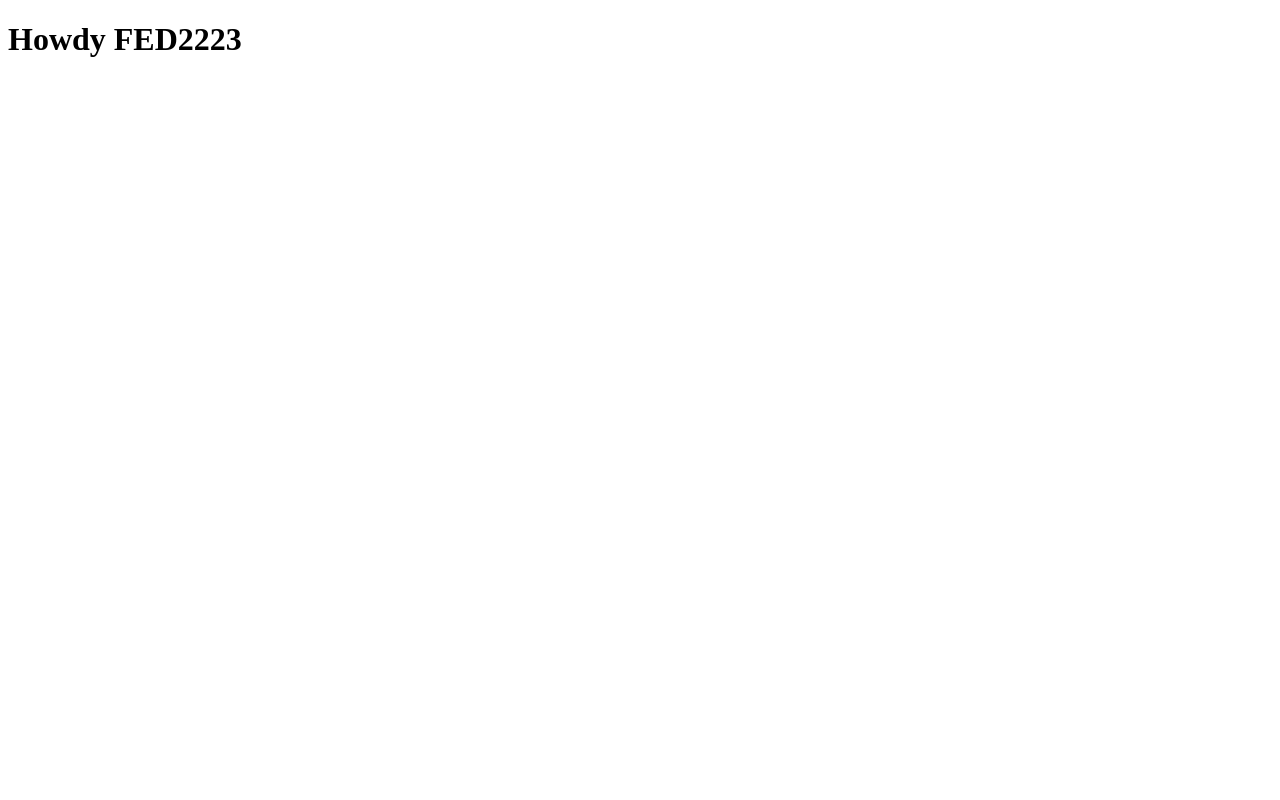
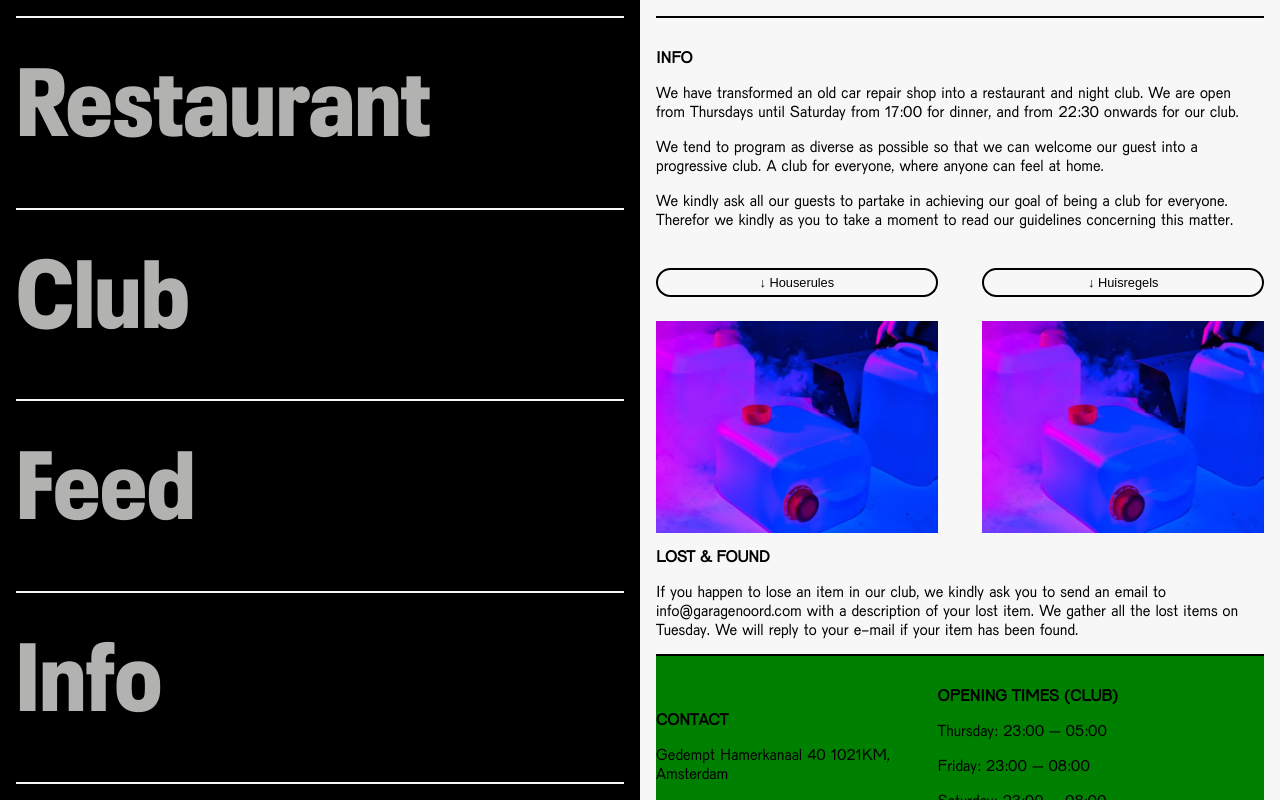
Before and after one commit to maurodelangen/FrontEndSanne, a plain HTML site: page index.html in a window 1280 px wide. Drawn offline with Linux system fonts and the light colour scheme.

Commit message:
Add files via upload

```diff
--- a/index.html
+++ b/index.html
@@ -1,19 +1,108 @@
 <!doctype html>
-<html lang="nl">
+<html lang="en">
 
 <head>
 	<meta charset="UTF-8">
-	<meta name="author" content="jouw naam">
+	<meta name="author" content="Mauro de Langen">
 	<meta name="viewport" content="width=device-width, initial-scale=1">
 
-	<title>Howdy FED2223</title>
-
+	<title>Garage Noord</title>
+	<link href="styles/info.css" rel="stylesheet">
 	<link href="styles/style.css" rel="stylesheet">
 	<link rel="icon" type="image/svg+xml" href="images/favicon.svg">
 </head>
 
 <body>
-	<h1>Howdy FED2223</h1>
+	<header>
+		<nav>
+			<ul>
+				<li><a href="#">Restaurant</a>
+				</li>
+				<li><a href="club.html">Club</a>
+				</li>
+				<li><a href="#">Feed</a>
+				</li>
+				<li><a href="index.html">Info</a>
+				</li>
+			</ul>
+		</nav>
+
+	</header>
+
+	<main>
+
+
+		<!--		<div class="marquee-wrapper">
+			<div class="marquee"><span>Garage Noord / Garage Noord / Garage Noord / Garage Noord / &nbsp;<span>
+			</div>
+			<div class="marquee2"><span>Garage Noord / Garage Noord / Garage Noord / Garage Noord / &nbsp;<span>
+			</div>
+		</div>
+ -->
+
+		<section>
+			<h2>Info</h2>
+			<p>We have transformed an old car repair shop into a restaurant and night club. We are open from Thursdays until Saturday from 17:00 for dinner, and from 22:30 onwards for our club. </p>
+			<p> We tend to program as diverse as possible so that we can welcome our guest into a progressive club. A club for everyone, where anyone can feel at home. </p>
+			<p> We kindly ask all our guests to partake in achieving our goal of being a club for everyone. Therefor we kindly as you to take a moment to read our guidelines concerning this matter. </p>
+			<div>
+				<a href="#"><button>↓ Houserules</button></a>
+				<a href="#"><button>↓ Huisregels</button></a>
+			</div>
+
+
+
+			<div>
+				<!-- images illustratief dus andere tag voor reader? -->
+				<img src="images/photo.avif" alt="">
+				<img src="images/photo.avif" alt="">
+			</div>
+
+			<h2>Lost & Found</h2>
+			<p>
+				If you happen to lose an item in our club, we kindly ask you to send an email to info@garagenoord.com with a description of your lost item. We gather all the lost items on Tuesday. We will reply to your e-mail if your item has been found.</p>
+		</section>
+
+		<section>
+			<div>
+				<!-- je zou denken dat dit een footer is maar dit is niet zo op elke pagina I’m -->
+				<h2>Contact</h2>
+				<p>Gedempt Hamerkanaal 40 1021KM, Amsterdam </p>
+				<p>+31 20 7519990</p>
+				<p>info@garagenoord.com</p>
+			</div>
+
+			<ol>
+				<h2>Opening times (club)</h2>
+				<li>
+					<p>Thursday: 23:00 – 05:00 </p>
+				</li>
+				<li>
+					<p> Friday: 23:00 – 08:00 </p>
+				</li>
+				<li>
+					<p> Saturday: 23:00 – 08:00 </p>
+				</li>
+				<li>
+					<p> Sunday: check program </p>
+				</li>
+			</ol>
+
+
+		</section>
+
+		<section>
+			<!-- ook hier: footer?? -->
+			<ul>
+				<li> <a href="#"><img src="images/facebook.svg"></a> </li>
+			<li> <a href="#"><img src="images/instagram.svg"></a> </li>
+				<li> <a href="#"><img src="images/ra.co.svg"></a> </li>
+			</ul>
+		</section>
+
+	</main>
+
+
 
 	<script defer src="scripts/script.js"></script>
 </body>
--- /dev/null
+++ b/styles/club.css
@@ -0,0 +1,49 @@
+
+main li{
+  display: grid;
+  grid-template-columns: 20% 1fr max-content;
+  grid-template-rows: max-content minmax(11vw, max-content);
+  gap: 1em;
+border-bottom: 2px solid black;
+
+padding-bottom:1em;
+
+}
+
+main li h2{
+  grid-row-start: 2;
+  grid-column-start: 2;
+  grid-column-end: 4;
+  margin: 0;
+  font-size: 3vw;
+}
+
+main li time{
+  grid-row-start: 1;
+  grid-column-start: 2;
+  font-size: 1.5em;
+}
+
+main li time span{
+  position: absolute;
+  left: -999em;
+}
+
+main li::before{
+  display: block;
+  content: attr(data-day) ;
+  grid-row-start:1;
+  grid-row-end: 3;
+  grid-column-start: 1;
+  align-self: end;
+  font-size: 10vw;
+  font-family: NeuePlakNarrow;
+}
+
+main li p {
+  grid-row-start: 1;
+  grid-column-start: 3;
+  margin: 0;
+  font-size: 1.5em;
+}
+/*waarom is dit de first of type, dat is het toch niet? */
--- /dev/null
+++ b/styles/info.css
@@ -0,0 +1,102 @@
+section{
+  padding-top: 1em;
+  border-top: 2px solid black;
+}
+
+section:last-of-type{
+  border-bottom: 2px solid black;
+}
+
+main h2 {
+  font-size: 1em;
+  /* waarom is 1.5 em > 1.5 em pirelli?? */
+  text-transform: uppercase;
+}
+
+main div {
+display: flex;
+width: 100%;
+justify-content: space-between;
+}
+
+main div:first-of-type {
+padding: 1.5em 0;
+}
+
+
+main>section:nth-last-of-type(2)>div:last-of-type{
+  display: block;
+width: 22vw;
+}
+
+section:nth-last-of-type(2){
+  display: flex;
+  background-color: green;
+  /* hoe krijg ik de items 50/50 */
+}
+
+main div img{
+  width: 22vw;
+}
+
+/* footer logos dingetje------------------------------------------ */
+main ul{
+display: flex;
+justify-content: flex-end;
+}
+
+main ul li{
+  padding: 0 1em;
+}
+
+main ul img{
+  height: 2em;
+}
+/* footer logos dingetje------------------------------------------ */
+
+
+/*-----------------------main content----------*/
+
+
+/* marquee---------------------------------------------------------------
+marquee {
+  font-family: "pirelli";
+  writing-mode: vertical-lr;
+}
+
+.marquee-wrapper {
+    position: relative;
+    display: block;
+    transform: translate(-50%, -50%);
+    overflow: hidden;
+}
+.marquee {
+    position: absolute;
+    display: block;
+    margin: auto auto;
+    white-space: nowrap;
+    overflow: hidden;
+    min-width: 100%;
+    height: 100%;
+}
+.marquee span {
+    display: inline-block;
+    padding-left: 100%;
+    white-space: nowrap;
+    min-width: 100%;
+    line-height: 100%;
+    height: 100%;
+    animation: marquee 10s linear infinite;
+}
+.marquee2 span {
+    animation-delay: 5s;
+}
+@keyframes marquee {
+    0% {
+        transform: translate(0, 0);
+    }
+    100% {
+        transform: translate(-100%, 0);
+    }
+}
+*/
--- a/styles/style.css
+++ b/styles/style.css
@@ -1,14 +1,19 @@
-/**************/
-/* CSS REMEDY */
-/**************/
-*, *::after, *::before {
-  box-sizing:border-box;
+/* eigen fonts bron: garagenoord rip                                   */
+@font-face {
+  font-family: pirelli;
+  src: url(/fonts/pirelli-regular.ttf);
 }
 
-button, summary {
-	cursor: pointer;
+@font-face {
+  font-family: NeuePlak;
+  src: url(/fonts/NeuePlak-NarrowBlack.ttf);
 }
 
+
+@font-face {
+  font-family: NeuePlakNarrow;
+  src: url(/fonts/NeuePlak-NarrowRegular.woff2);
+}
 
 
 
@@ -16,18 +21,126 @@ button, summary {
 /*********************/
 /* CUSTOM PROPERTIES */
 /*********************/
-:root {
-	/* startje */
-	--color-text:#111;
-	--color-background:#eee;
-}
 
 
 
 
 
-/****************/
-/* JOUW STYLING */
-/****************/
 
-/* jouw code */
+/**************/
+/* CSS REMEDY */
+/**************/
+*, *::after, *::before {
+  box-sizing: border-box;
+}
+
+button, summary {
+  cursor: pointer;
+}
+
+html{
+  margin: 0;
+  padding: 0;
+  background-color: #F7F7F7;
+}
+
+ul, ol{
+  list-style-type: none;
+  margin: 0;
+  padding: 0;
+}
+
+ul li a {
+  text-decoration: none;
+}
+
+
+/* split screen */
+body{
+  display: flex;
+margin: 0;
+}
+
+header, main {
+  width: 50%;
+  height: 100vh;
+}
+
+
+main {
+  display: block;
+  overflow-y: auto;
+  overflow-x: hidden;
+  font-family: "pirelli";
+  color: black;
+  padding: 1em;
+}
+
+/*----------------------header--------nav----------*/
+
+header{
+  background-color: #000000;
+  padding: 0 1em;
+}
+
+nav{
+  height: 100%;
+  padding: 1em 0;
+}
+
+nav ul {
+  font-family: "NeuePlak";
+  display: flex;
+  height: 100%;
+  flex-direction: column;
+  /*display: none;*/
+  /* mobile first*/
+}
+
+/* header selector zodat eventuele latere a elementen niet worden meegenomen */
+header ul li a {
+  color: #B2B2B1;
+  font-size: 6rem;
+}
+
+header ul li{
+  border-top: 2px solid #F7F7F7  ;
+  height: 100%;
+}
+
+header ul li:last-of-type{
+border-bottom: 2px solid #F7F7F7  ;
+}
+
+header ul li a:hover{
+  color: #F7F7F7;
+}
+
+/*----------------------header--------nav----------*/
+
+/* buttons ----------------------------------------------*/
+main section div button {
+  font-size: 0.8em;
+  border-radius: 2em;
+  background-color: #F7F7F7;
+  border: 2px solid black;
+  /* hoe in em/rem */
+  padding: .4em;
+  width: 22vw;
+  /*mag dit ? */
+}
+
+button:hover {
+  background-color: black;
+  color: #F7F7F7;
+}
+
+/* button styling */
+button a {
+  text-decoration: none;
+  color: black;
+  font-family: "pirelli";
+}
+
+
+/* buttons ----------------------------------------------*/
```
Also changed, not shown: club.html (added, +100 -0 lines), fonts/NeuePlak-NarrowBlack.ttf (added), fonts/NeuePlak-NarrowRegular.woff2 (added), fonts/pirelli-regular.ttf (added), images/audio.svg (added), images/facebook.svg (added), images/instagram.svg (added), images/photo.avif (added), images/ra.co.svg (added), images/soundcloud.svg (added), readme-images/screenshots voorgang/screenshot V4.png (added), 2 other files.
